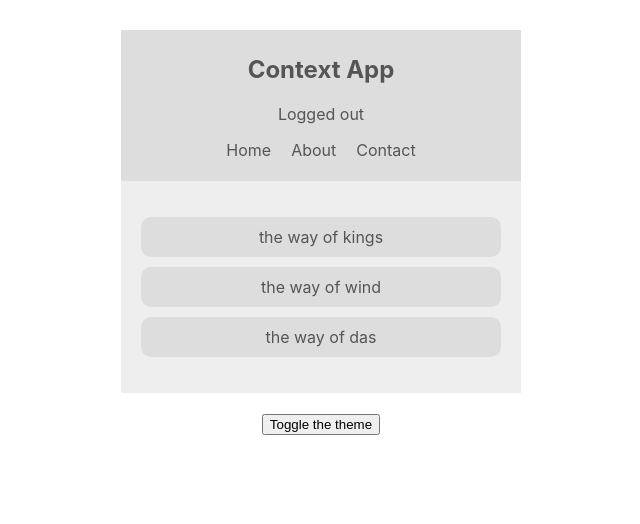
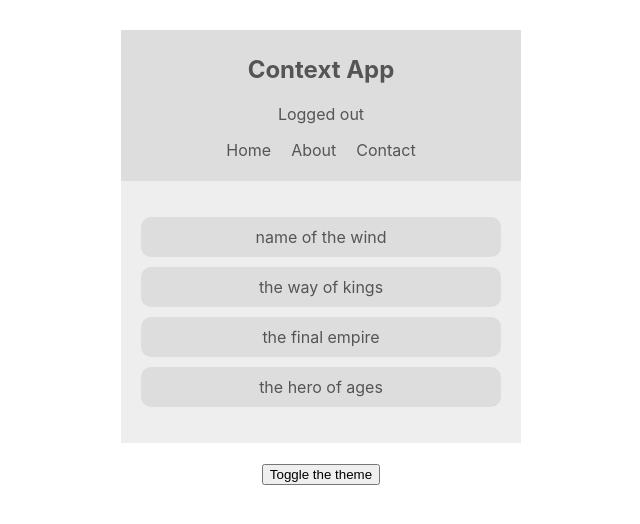
Before and after one commit to ozzytop/react-context-hooks, a React (Create React App) app: page / in a window 1280 px wide. Shown: the top 524 px of the page, without its empty margins (319-959 px from the left). Built offline with nearby package versions, Linux system fonts and the light colour scheme.

Commit message:
Adding Book Context

```diff
--- a/src/App.js
+++ b/src/App.js
@@ -3,6 +3,7 @@
 import NavBar from './components/Navbar';
 import ThemeToggle from './components/ThemeToggle';
 import AuthContextProvider from './contexts/AuthContext';
+import BookContextProvider from './contexts/BookContext';
 import ThemeContextProvider from './contexts/ThemeContext';
 
 
@@ -13,7 +14,9 @@
         <ThemeContextProvider>
             <AuthContextProvider>
                 <NavBar />
-                <BookList />
+                <BookContextProvider>
+                    <BookList />
+                </BookContextProvider>
                 <ThemeToggle />
             </AuthContextProvider>
         </ThemeContextProvider>
--- a/src/components/BookList.js
+++ b/src/components/BookList.js
@@ -1,4 +1,5 @@
 import React, { Component, useContext } from 'react';
+import { BookContext } from '../contexts/BookContext';
 import { ThemeContext } from '../contexts/ThemeContext';
 
 /*
@@ -25,13 +26,16 @@
 
 const BookList = () => {
     const {isLightTheme, light, dark} = useContext(ThemeContext);
+    const { books } = useContext(BookContext);
     const theme = isLightTheme ? light : dark;
     return (
         <div className="book-list" style={{ color:theme.syntax, background: theme.bg }}>
             <ul>
-                <li style={{ background: theme.ui }}> the way of kings</li>
-                <li style={{ background: theme.ui }}> the way of wind</li>
-                <li style={{ background: theme.ui }}> the way of das</li>
+                {books.map(book => {
+                    return (
+                        <li key={book.id} style={{ background: theme.ui }}> {book.title}</li>
+                    )
+                })}
             </ul>
         </div>
     );
--- /dev/null
+++ b/src/contexts/BookContext.js
@@ -0,0 +1,19 @@
+import React, { createContext, useState } from 'react';
+
+export const BookContext = createContext();
+
+const BookContextProvider = (props) => {
+    const [books, setBooks] = useState([
+        {title: 'name of the wind', i:1},
+        {title: 'the way of kings', i:2},
+        {title: 'the final empire', i:3},
+        {title: 'the hero of ages', i:4},
+    ]);
+    return (
+       <BookContext.Provider value={{books}}>
+            {props.children}
+       </BookContext.Provider>
+    );
+}
+
+export default BookContextProvider;
```
Also changed, not shown: src/contexts/AuthContext.js (line endings or trailing spaces).
